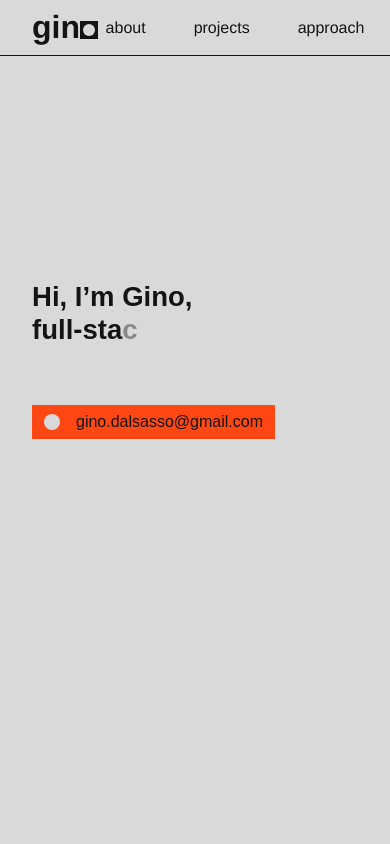
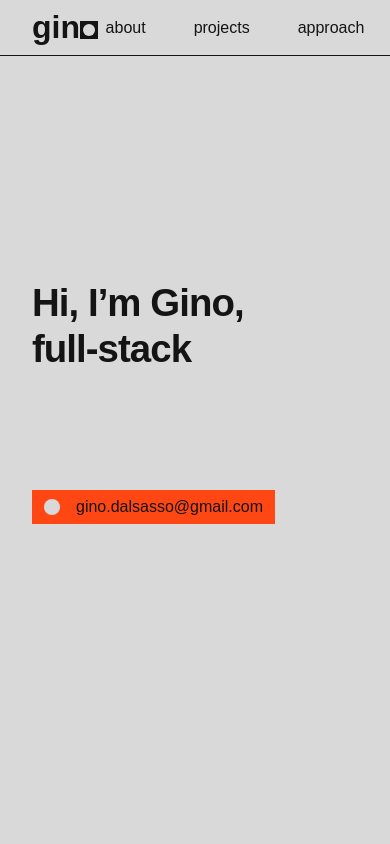
Before and after one commit to ginodalsasso/react-portfoliov2, a React (Vite) app: page / in a window 390 px wide. Shown: the top 844 px of the page. Built offline with nearby package versions, Linux system fonts and the light colour scheme; a web font is replaced by a local one.

Commit message:
UPDATE: change font-size variables.

```diff
--- a/src/App.css
+++ b/src/App.css
@@ -22,8 +22,8 @@
 
   --font-size-small: clamp(0.875rem, 1vw + 0.5rem, 1rem);
   --font-size-medium: clamp(1rem, 1vw + 0.5rem, 1.25rem);
-  --font-size-large: clamp(2rem, 1vw + 0.5rem, 3rem);
-  --font-size-xlarge: clamp(1.5rem, 5vw + 0.5rem, 6rem);
+  --font-size-large: clamp(1.8rem, 1vw + 0.5rem, 3rem);
+  --font-size-xlarge: clamp(2.4rem, 5vw + 0.5rem, 6rem);
 
   --global-line-height: 1.2;
 
@@ -43,7 +43,7 @@
 }
 
 body {
-  font-family: 'Helvetica medium', 'Helvetica Neue', Arial, sans-serif;
+  font-family: 'Helvetica medium', Arial, sans-serif;
   color: var(--black-color);
   background-color: var(--white-color);
 }
--- a/src/components/sections/Hero/Hero.module.css
+++ b/src/components/sections/Hero/Hero.module.css
@@ -16,6 +16,7 @@
     font-family: "Helvetica light", sans-serif;
     line-height: var(--global-line-height);
     color: var(--primary-color);
+    letter-spacing: var(--letter-spacing);
 }
 
 .heroBackground {
@@ -49,4 +50,9 @@
         flex-direction: column;
         gap: 1rem;
     }
+
+    .heroTitle {
+        white-space: normal;  /* Permet au texte de passer à la ligne */
+        word-break: break-word; /* Permet au texte de passer à la ligne si nécessaire */
+    }
 }
```
